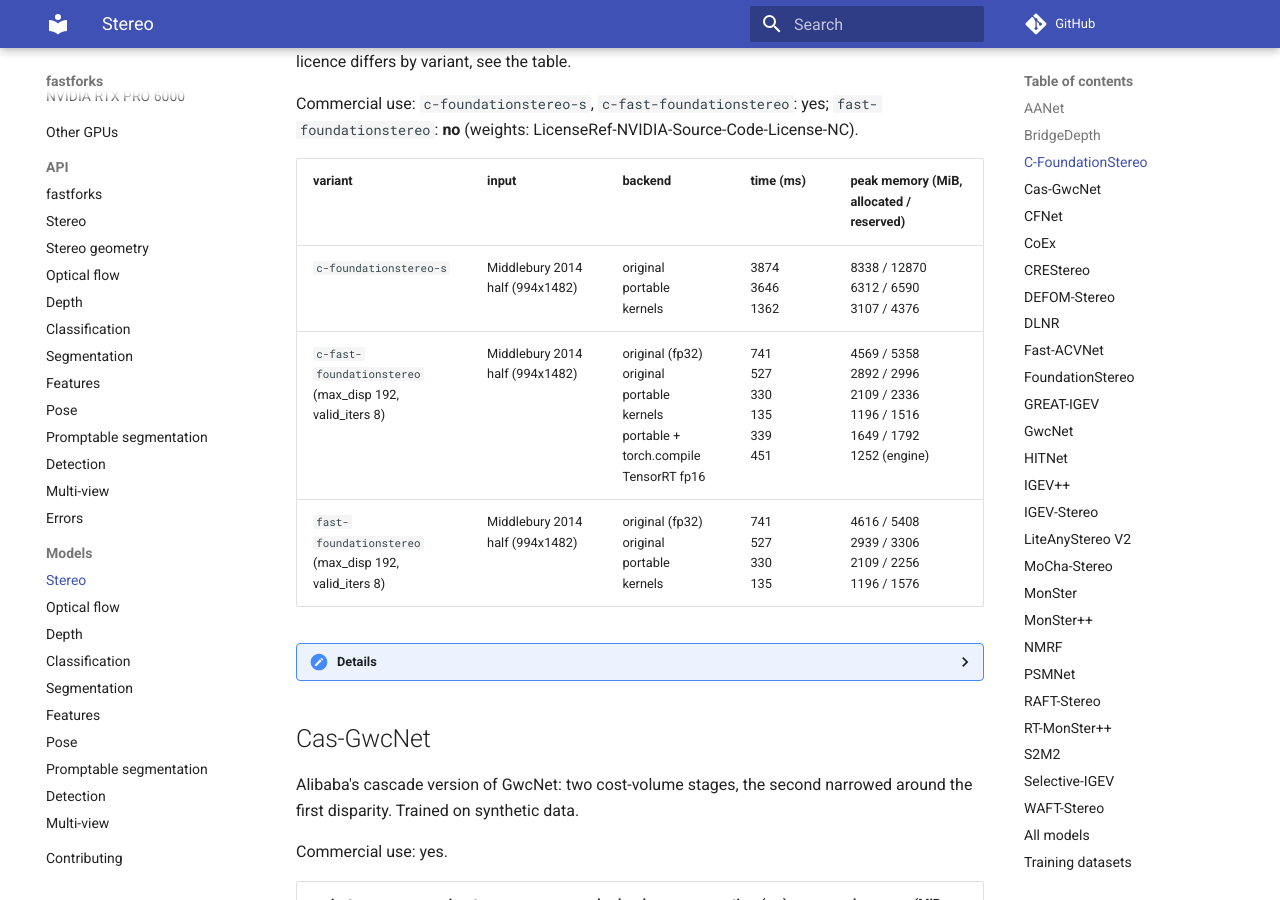
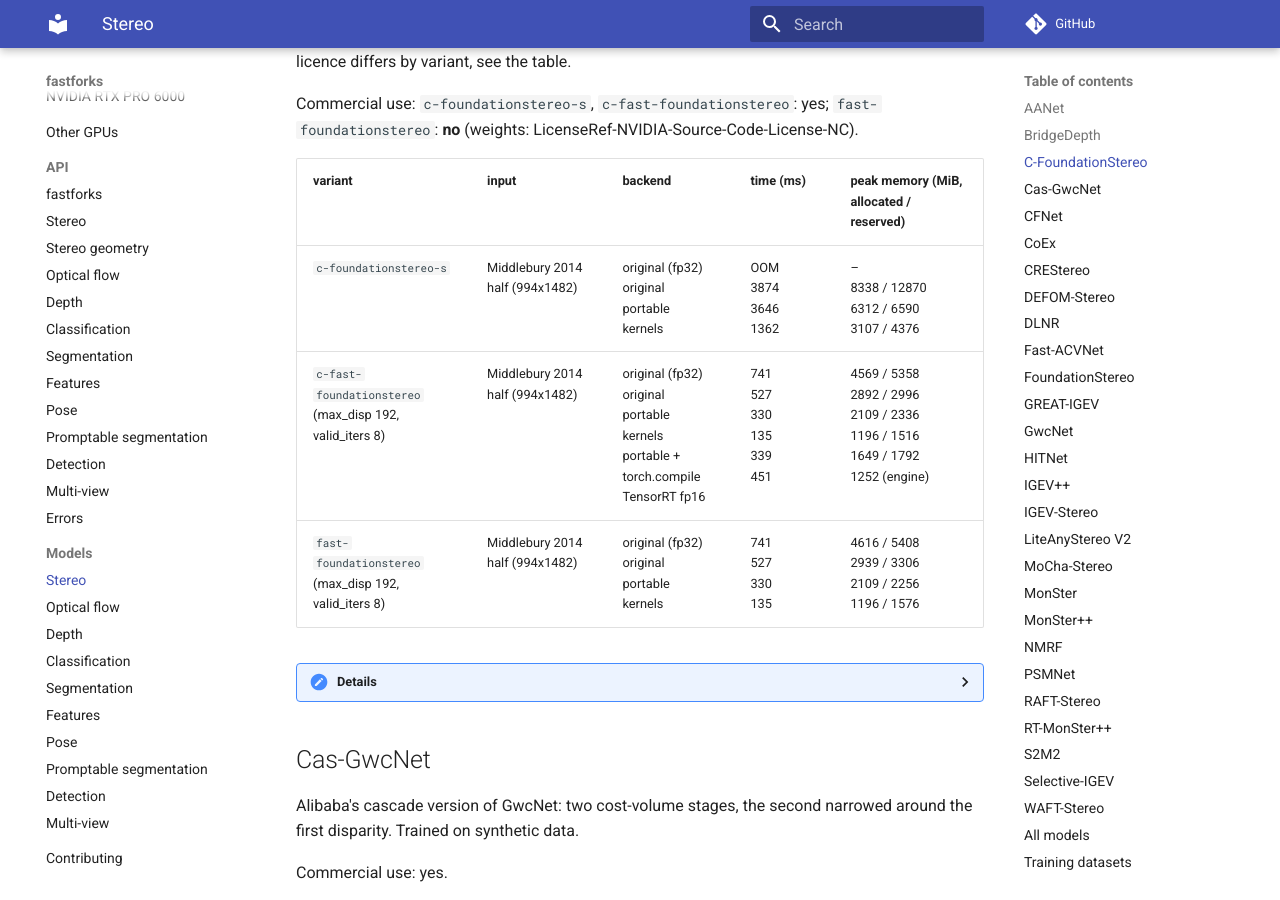
Before and after one commit to kleinicke/fastforks, an MkDocs documentation site: the page built from docs/models/stereo.md, in a window 1280 px wide and 900 px high, scrolled down 5689 px. Built offline with MkDocs 1.6.1 and Material for MkDocs 9.7.7, drawn with Linux system fonts in a browser that asks for light colours; comment, search, counter and statistics services are not loaded.

Commit message:
Record original fp32 speed rows for c-foundationstereo-s and rf-detr keypoint
c-foundationstereo-s at 994x1482: the authors' fp32 code runs out of memory on
the 16 GB card (it asks for 15.5 GiB in one allocation), now an oom row
(results/raw/2026-11-11_gaps/speed_original.jsonl).

rf-detr-keypoint-preview at 1080x1920 had two rows with mode upstream; the
fp32 one (tier upstream, how fp32) is the upstream-default row. Only its mode
label changes, the measured values stay.

```diff
--- a/docs/models/stereo.md
+++ b/docs/models/stereo.md
@@ -225,7 +225,7 @@ Commercial use: `c-foundationstereo-s`, `c-fast-foundationstereo`: yes; `fast-fo
 
 | variant | input | backend | time (ms) | peak memory (MiB, allocated / reserved) |
 |---|---|---|---|---|
-| `c-foundationstereo-s` | Middlebury 2014 half (994x1482) | original<br>portable<br>kernels | 3874<br>3646<br>1362 | 8338 / 12870<br>6312 / 6590<br>3107 / 4376 |
+| `c-foundationstereo-s` | Middlebury 2014 half (994x1482) | original (fp32)<br>original<br>portable<br>kernels | OOM<br>3874<br>3646<br>1362 | –<br>8338 / 12870<br>6312 / 6590<br>3107 / 4376 |
 | `c-fast-foundationstereo` (max_disp 192, valid_iters 8) | Middlebury 2014 half (994x1482) | original (fp32)<br>original<br>portable<br>kernels<br>portable + torch.compile<br>TensorRT fp16 | 741<br>527<br>330<br>135<br>339<br>451 | 4569 / 5358<br>2892 / 2996<br>2109 / 2336<br>1196 / 1516<br>1649 / 1792<br>1252 (engine) |
 | `fast-foundationstereo` (max_disp 192, valid_iters 8) | Middlebury 2014 half (994x1482) | original (fp32)<br>original<br>portable<br>kernels | 741<br>527<br>330<br>135 | 4616 / 5408<br>2939 / 3306<br>2109 / 2256<br>1196 / 1576 |
 
```
Also changed, not shown: 1 other file.
